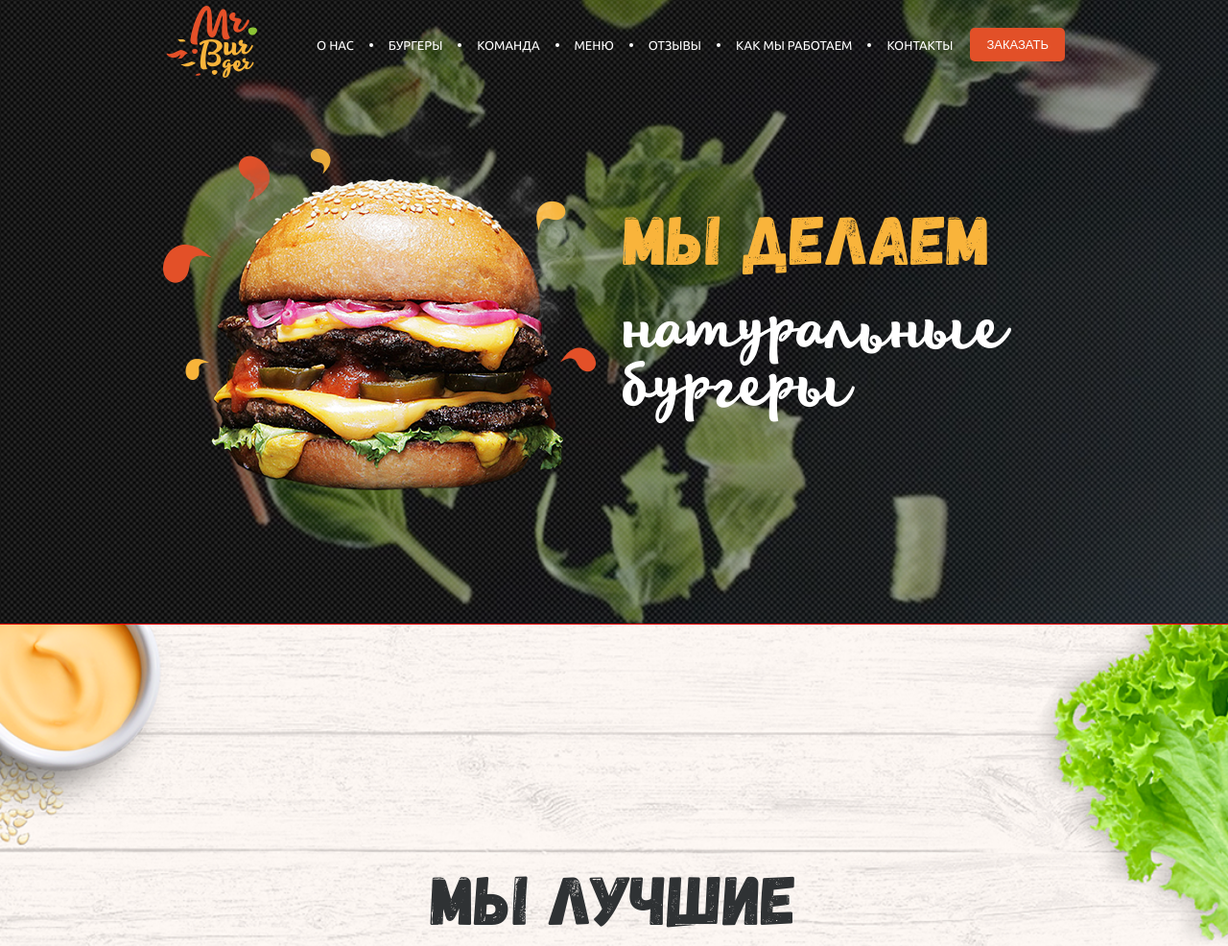
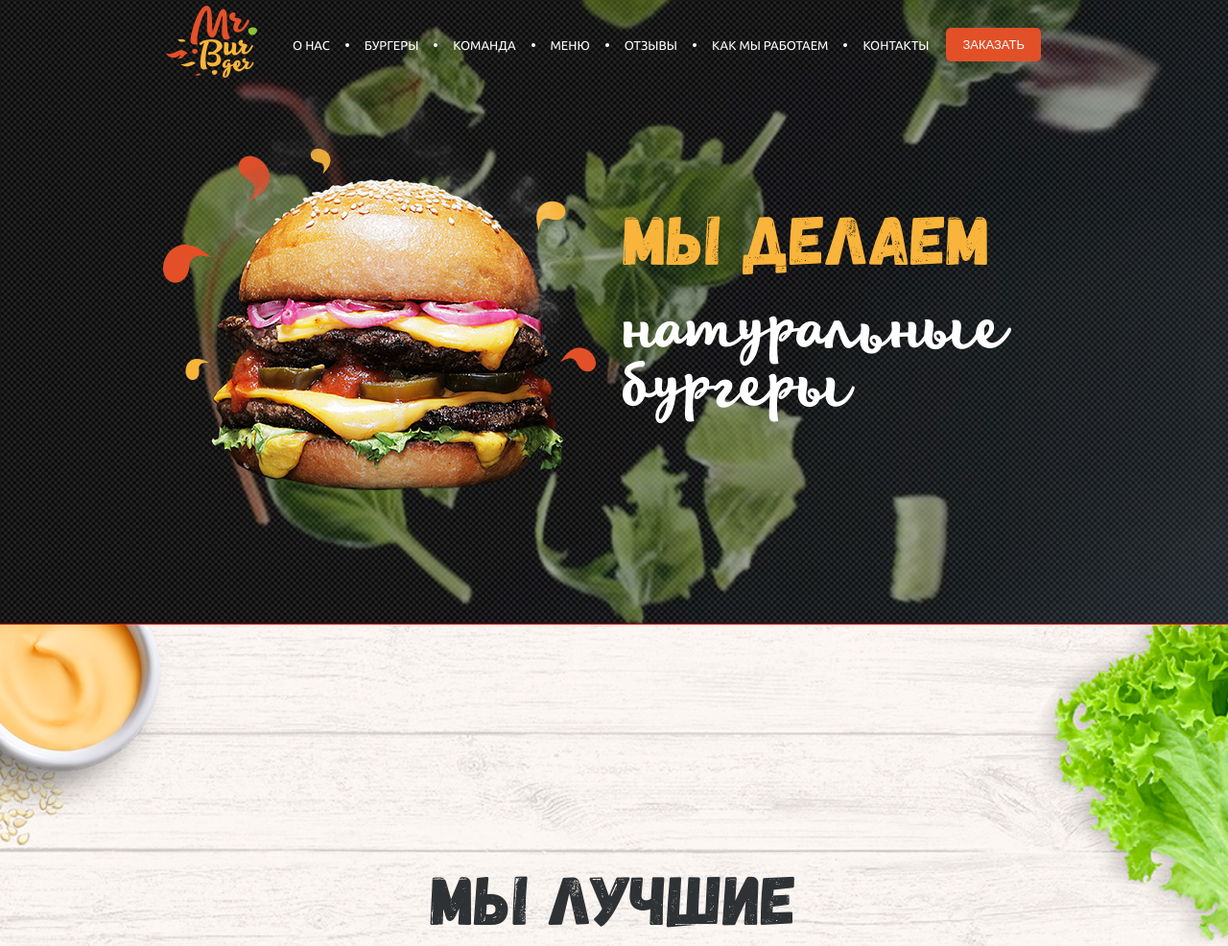
Before and after one commit to Elmarov/Burger, a plain HTML site: page index.html in a window 1280 px wide. Shown: the top 986 px of the page at 96% size. Drawn offline with Linux system fonts and the light colour scheme.

Commit message:
20.07.22

```diff
--- a/scss/layot/_adjastment.scss
+++ b/scss/layot/_adjastment.scss
@@ -1,22 +1,20 @@
 .wrapper {
+    position: relative;
     width: 100%;
     height: 100%;
-
-    // overflow-x: hidden;
+    min-width: 940px;
+    // overflow: hidden;
 }
 
-
-
-*{
+* {
     box-sizing: border-box;
 }
 .maincontent {
     height: 100%;
     min-height: 650px;
-
 }
 .container {
-    width: 940px;
+    max-width: 940px;
     height: 100%;
     min-height: 650px;
     margin: 0 auto;
@@ -32,6 +30,7 @@
     box-sizing: border-box;
     background-color: rgba(0, 0, 0, 0.31);
     border-bottom: 1px solid red;
+    overflow: hidden;
 }
 .order-link {
     min-width: 98px;
--- a/scss/section/_five.scss
+++ b/scss/section/_five.scss
@@ -9,7 +9,7 @@
     justify-content: space-between;
     // border: 1px solid red;
     height: 100vh;
-    width: 100%;
+    min-width: 100%;
 }
 .title__burger--white {
     color: #fff;
--- a/scss/section/_one.scss
+++ b/scss/section/_one.scss
@@ -5,9 +5,9 @@
     background-position: center;
     // position: relative;
 }
-.one__container{
-    height: 100%;
-}
+// .one__container{
+//     height: 100%;
+// }
 .header {
     width: 100%;
     display: flex;
@@ -67,6 +67,9 @@
         text-decoration: underline;
     }
 }
+.header__btn{
+    padding-right: 25px;
+}
 
 // ====================
 .one__content {
@@ -82,6 +85,10 @@
     // border:1px solid red;
     display: block;
    flex-basis: 50%;
+
+   img{
+    max-width: 100%;
+   }
 }
 .one__discription {
     // border:1px solid blue;
```
Also changed, not shown: index.html (+23 -3 lines), css/main.css, 1 other file.
